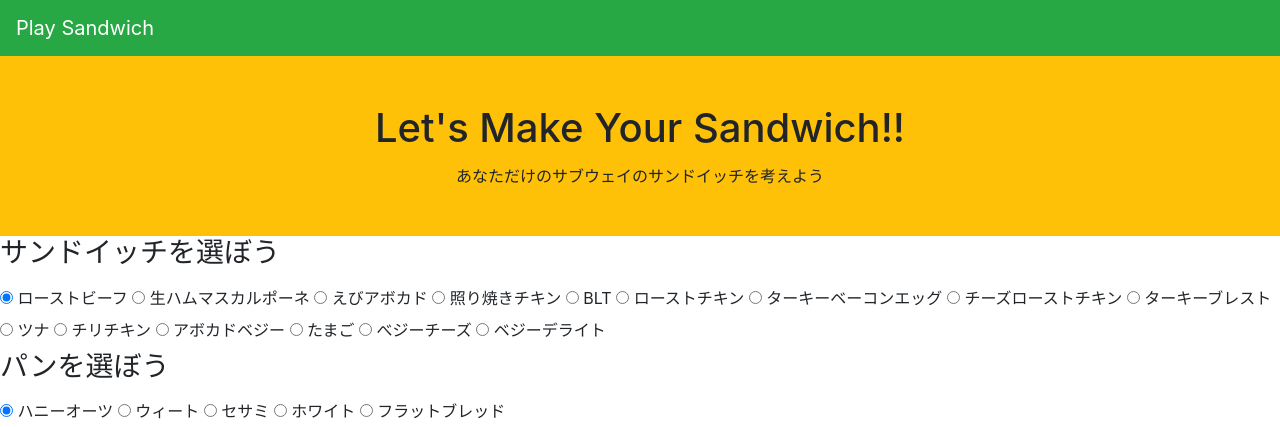
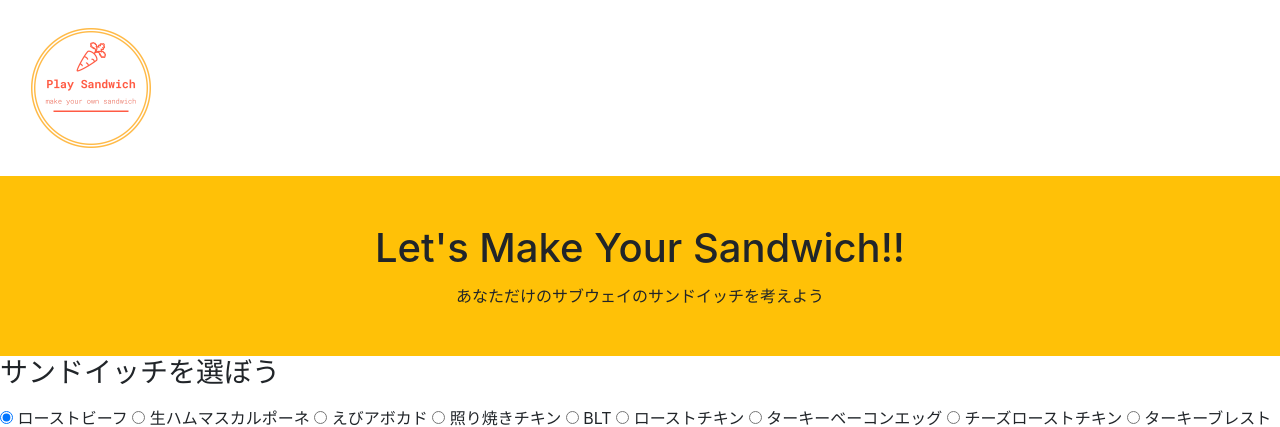
Before and after one commit to mihoijuin/subway-order, a Flask app: page / in a window 1280 px wide. Shown: the top 427 px of the page. Run offline with Flask 2, Linux system fonts and the light colour scheme; some libraries are stand-ins or nearby versions.

Commit message:
[add]refs #68 CSSファイルとロゴファイルを読み込む

```diff
--- a/web-app/subway/templates/base.html
+++ b/web-app/subway/templates/base.html
@@ -13,6 +13,9 @@
   <link rel="stylesheet" href="https://use.fontawesome.com/releases/v5.3.1/css/all.css" integrity="sha384-mzrmE5qonljUremFsqc01SB46JvROS7bZs3IO2EmfFsd15uHvIt+Y8vEf7N7fWAU"
     crossorigin="anonymous">
 
+  <!-- 通常CSS -->
+  <link rel="stylesheet" href="{{ url_for('static', filename='style.css') }}">
+
   <title>{{ title }}</title>
 
 </head>
@@ -22,8 +25,10 @@
   {% for message in get_flashed_messages() %}
     <div class=flash>{{ message }}</div>
   {% endfor %}
-    <div class="navbar navbar-expand-sm navbar-dark bg-success">
-      <a class="navbar-brand" href="{{ url_for('toppage') }}">Play Sandwich</a>
+    <div class="navbar navbar-expand-sm header">
+      <a class="navbar-brand" href="{{ url_for('toppage') }}">
+        <img src="{{ url_for('static', filename='images/logo_transparent.png') }}" alt="" width="150" height="150">
+      </a>
     </div>
   </header>
 
```
